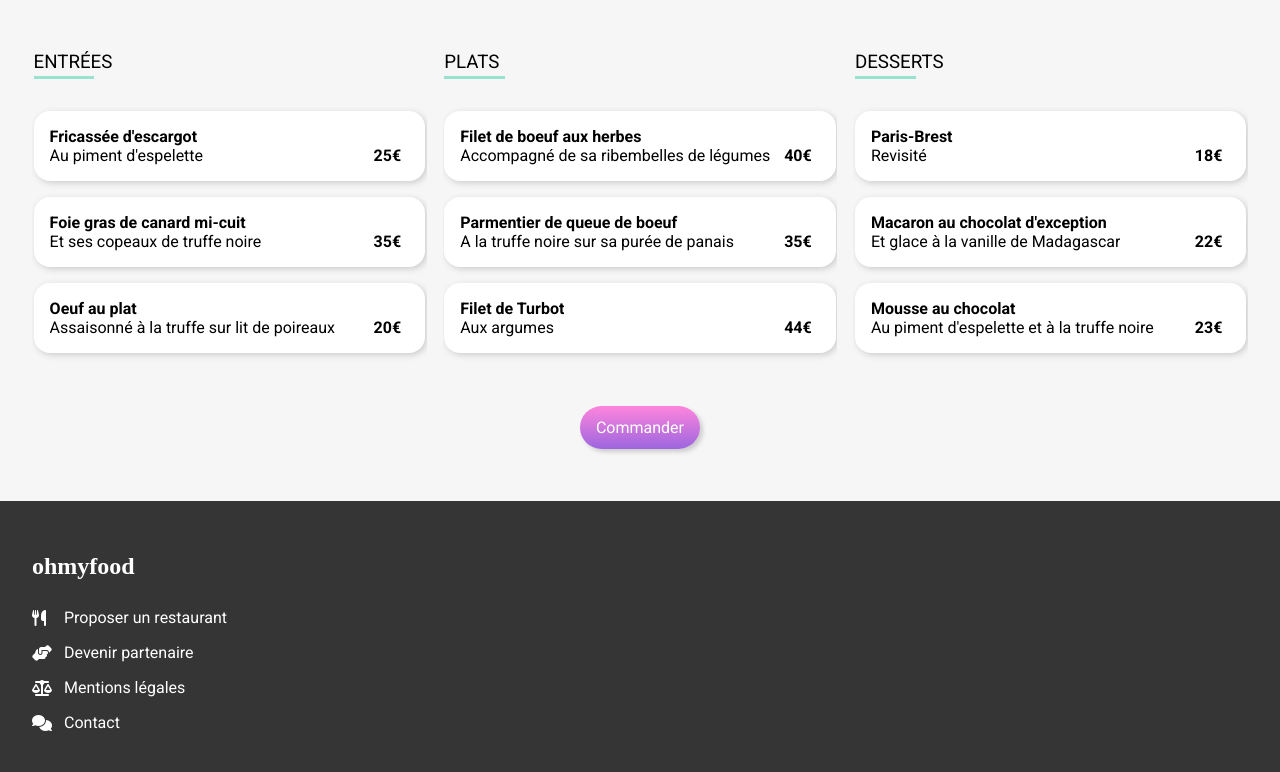
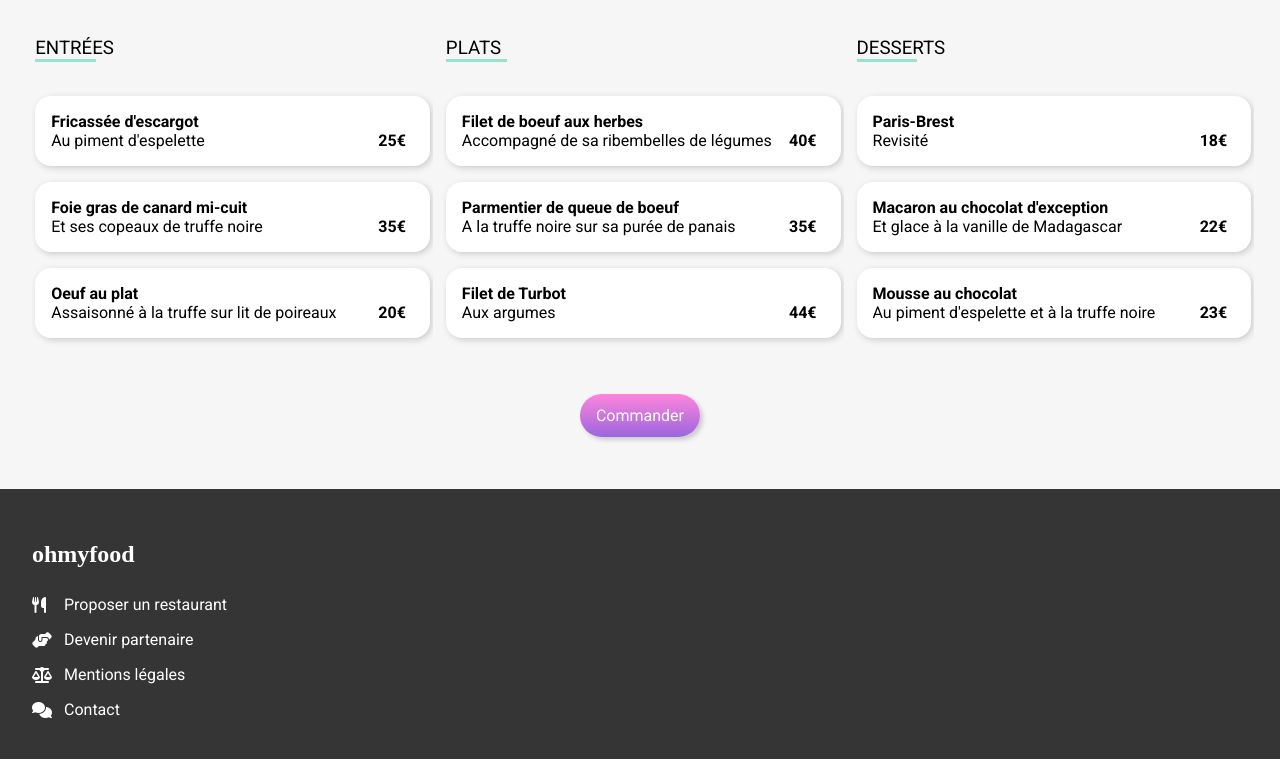
Before and after one commit to SAEZITO/SaezAlexandre_3_06052021, a plain HTML site: page a-la-francaise.html in a window 1280 px wide. Shown: the part 557-1329 px from the top of the page. Drawn offline with Linux system fonts and the light colour scheme; a web font is replaced by a local one.

Commit message:
Modification du code html et css de base

```diff
--- a/a-la-francaise.html
+++ b/a-la-francaise.html
@@ -25,13 +25,14 @@
                 <i class="fas fa-heart flatbg"></i>
             </div>
         </div>
+
+
+
         <div class="gridcontent">
             <div class="column entrees">
-                <h3 class="titlecontent">
-                    ENTRÉES
-                </h3>
-                <div class="bottomtitle"></div>
-                <a class="menu">
+                <h3 class="titlecontent">ENTRÉES</h3>
+
+                <div class="menu">
                     <div class="descript">
                         <div>
                             <h4>Fricassée d'escargot</h4>
@@ -44,9 +45,9 @@
                     <div class="selectmenu">
                         <i class="fas fa-check"></i>
                     </div>
-                </a>
+                </div>
 
-                <a class="menu">
+                <div class="menu">
                     <div class="descript">
                         <div>
                             <h4>Foie gras de canard mi-cuit</h4>
@@ -59,9 +60,9 @@
                     <div class="selectmenu">
                         <i class="fas fa-check"></i>
                     </div>
-                </a>
+                </div>
 
-                <a class="menu">
+                <div class="menu">
                     <div class="descript">
                             <div>
                                 <h4>Oeuf au plat</h4>
@@ -75,15 +76,14 @@
                             <i class="fas fa-check"></i>
                         </div>
 
-                </a>
+                </div>
             </div>
 
             <div class="column plats">
                 <h3 class="titlecontent">
                     PLATS
                 </h3>
-                <div class="bottomtitle"></div>
-                <a class="menu">
+                <div class="menu">
                     <div class="descript">
                         <div>
                             <h4>Filet de boeuf aux herbes</h4>
@@ -96,9 +96,9 @@
                     <div class="selectmenu">
                         <i class="fas fa-check"></i>
                     </div>
-                </a>
+                </div>
 
-                <a class="menu">
+                <div class="menu">
                     <div class="descript">
                         <div>
                             <h4>Parmentier de queue de boeuf</h4>
@@ -111,9 +111,9 @@
                     <div class="selectmenu">
                         <i class="fas fa-check"></i>
                     </div>
-                </a>
+                </div>
 
-                <a class="menu">
+                <div class="menu">
                     <div class="descript">
                         <div>
                             <h4>Filet de Turbot</h4>
@@ -126,15 +126,14 @@
                     <div class="selectmenu">
                         <i class="fas fa-check"></i>
                     </div>
-                </a>
+                </div>
             </div>
 
             <div class="column desserts">
                 <h3 class="titlecontent">
                     DESSERTS
                 </h3>
-                <div class="bottomtitle"></div>
-                <a class="menu">
+                <div class="menu">
                     <div class="descript">
                         <div>
                             <h4>Paris-Brest</h4>
@@ -147,9 +146,9 @@
                     <div class="selectmenu">
                         <i class="fas fa-check"></i>
                     </div>
-                </a>
+                </div>
 
-                <a class="menu">
+                <div class="menu">
                     <div class="descript">
                         <div>
                             <h4>Macaron au chocolat d'exception</h4>
@@ -162,9 +161,9 @@
                     <div class="selectmenu">
                         <i class="fas fa-check"></i>
                     </div>
-                </a>
+                </div>
 
-                <a class="menu">
+                <div class="menu">
                     <div class="descript">
                         <div>
                             <h4>Mousse au chocolat</h4>
@@ -177,7 +176,7 @@
                     <div class="selectmenu">
                         <i class="fas fa-check"></i>
                     </div>
-                </a>
+                </div>
             </div>
         </div>
         <div class="command">
@@ -185,30 +184,31 @@
         </div>
     </section>
 
-            <footer>
-                <div class="footercontent">
-                    <h2 class="footlogo">ohmyfood</h2>
+         <footer>
+                  <h2 class="footlogo">ohmyfood</h2>
+
+                    <div class="contentlink">
                     <a class="footlink" href="#">
-                        <span class="contentlink">
                             <i class="fa-utensils fas footer_icon"></i><p>Proposer un restaurant</p>
-                        </span>
                     </a>
+                    </div>
+                    <div class="contentlink">
                     <a class="footlink" href="#">
-                        <span class="contentlink">
                             <i class="fa-hands-helping fas footer_icon"></i><p>Devenir partenaire</p>
-                        </span>
                     </a>
+                    </div>
+                    <div class="contentlink">
                     <a class="footlink" href="#">
-                        <span class="contentlink">
                             <i class="fa-balance-scale fas footer_icon"></i><p>Mentions légales</p>
-                        </span>
                     </a>
+                    </div>
+                    <div class="contentlink">
                     <a class="footlink" href="mailto:contact@ohmyfood.com">
-                        <span class="contentlink">
                             <i class="fa-comments fas footer_icon"></i><p>Contact</p>
-                        </span>
                     </a>
-                </div>
-            </footer>
+
+                    </div>
+        </footer>
+
 </body>
 </html>
--- a/restaurants.css
+++ b/restaurants.css
@@ -111,15 +111,12 @@ section
 .column
 {
     overflow: hidden;
-    max-width: 100%;
-    padding: 0.1rem;
+    width: 100%;
+    padding: 0.2rem;
 }
 .titlecontent
 {
     font-weight: 400;
-}
-.bottomtitle
-{
     border-bottom: 3px solid #99E2D0;
     width: 3.80rem;
     position: relative;
@@ -182,15 +179,15 @@ section
 
 .entrees
 {
-    animation: apparition 1s;
+    animation: apparition 1.5s;
 }
 .plats
 {
-    animation: apparition 2s;
+    animation: apparition 3s;
 }
 .desserts
 {
-    animation: apparition 3s;
+    animation: apparition 5s;
 }
 @keyframes apparition
 {
@@ -261,39 +258,39 @@ section
     box-shadow: 3px 3px 4px #cccccc;
     background-image: linear-gradient(0deg,rgba(147,86,220,.9),rgba(255,121,218,.9));
 }
+
+
 footer
 {
     background-color: #353535;
     margin: auto;
     padding: 2rem;
 }
+footer p
+{
+    margin: 0.5rem;
+}
+footer a:link
+{
+    color: white;
+}
+
 .footlogo
 {
     font-family: 'Shrikhand';
     color: white;
 }
-footer p
-{
-    margin: 0.5rem;
-}
-.contentlink
+.footlink
 {
     display: flex;
     align-items: center;
-}
-.footlink
-{
     color: white;
 }
 .footer_icon
 {
     width: 1.5rem;
 }
-.footercontent
-{
-    max-width: 80rem;
-    margin: auto;
-}
+
 
 
 
--- a/style.css
+++ b/style.css
@@ -47,11 +47,11 @@ nav
     padding: 1rem;
     align-self: center;
     opacity: 0.6;
+    position: relative;
+    left: 1rem;
 }
 .iconposition
 {
-    position: relative;
-    left: 20px;
 }
 .iconsearch
 {
@@ -63,17 +63,20 @@ nav
 .textposition
 {
     border: none;
-    padding: 0;
 }
 input::placeholder
 {
     font-family: "Roboto", Arial, Verdana, sans-serif;
     font-weight: bold;
-    text-align: center;
     margin: 0;
+    padding: 0;
     color: black;
     opacity: 1;
     background-color: #F3F3F3;
+}
+input::focus-visible
+{
+    border-color: green;
 }
 .fas
 {
@@ -130,7 +133,7 @@ input::placeholder
     margin: 0.5rem;
     display: flex;
     align-items: center;
-    min-width: calc(100% - 2rem);
+    width: calc(100% - 2rem);
 }
 .fonctcontent:hover
 {
@@ -174,6 +177,7 @@ input::placeholder
     display: flex;
     flex-wrap: wrap;
     justify-content: center;
+    width: 100%;
 }
 .resto
 {
@@ -181,6 +185,11 @@ input::placeholder
     flex-direction: column;
     justify-content: center;
     align-items: center;
+}
+.resto a
+{
+    display: flex;
+    width: 100%;
 }
 
 .card
@@ -252,29 +261,30 @@ img
 {
     color: #99E2D0;
 }
-.like>i
-{
-    font-size: 2rem;
-    position: absolute;
-    top: 1.5rem;
-    right: 1rem;
-}
 .like>span>i
 {
     font-size: 2rem;
     position: absolute;
     top: 1rem;
 }
+.fa-stack
+{
+}
+.fa-stack:nthchild(2)
+{
+    display: none;
+}
 .flatbg
 {
     opacity: 0;
-    transition-duration: 500ms;
+    transition-duration: 200ms;
 }
 .flat
 {
     transition-duration: 500ms;
 }
-.like:hover>.flat
+
+.fa-stack:active>.flat
 {
     background: -webkit-gradient(linear, left top, left bottom, from(#9356DC), to(#FF79DA));
     -webkit-background-clip: text;
@@ -282,25 +292,7 @@ img
     transition-duration: 500ms;
     transform: scale(1.20)
 }
-.like:hover>.flatbg
-{
-    display: block;
-    opacity: 1;
-    background: -webkit-gradient(linear, left top, left bottom, from(#9356DC), to(#FF79DA));
-    -webkit-background-clip: text;
-    -webkit-text-fill-color: transparent;
-    transform: scale(1.20);
-    transition-duration: 500ms;
-}
-.fa-stack:hover>.flat
-{
-    background: -webkit-gradient(linear, left top, left bottom, from(#9356DC), to(#FF79DA));
-    -webkit-background-clip: text;
-    -webkit-text-fill-color: transparent;
-    transition-duration: 500ms;
-    transform: scale(1.20)
-}
-.fa-stack:hover>.flatbg
+.fa-stack:active>.flatbg
 {
     display: block;
     opacity: 1;
@@ -311,27 +303,11 @@ img
     transition-duration: 500ms;
     top: 1rem;
 }
-.fa-stack
-{
-}
-.fa-stack:nthchild(2)
-{
-    display: none;
-}
 
 h3
 {
     margin: 0.5rem 0;
     font-size: 1.2rem;
-}
-
-.resto>a
-
-{
-    display: flex;
-    flex-direction: column;
-    border-radius: 1rem;
-    box-shadow: 3px 3px 10px #CCCCCC;
 }
 
 
@@ -341,46 +317,137 @@ footer
     margin: auto;
     padding: 2rem;
 }
+footer p
+{
+    margin: 0.5rem;
+}
+footer a:link
+{
+    color: white;
+}
 .footlogo
 {
     font-family: 'Shrikhand';
     color: white;
 }
-footer p
-{
-    margin: 0.5rem;
-}
-.contentlink
+.footlink
 {
     display: flex;
     align-items: center;
-}
-.footlink
-{
     color: white;
 }
 .footer_icon
 {
     width: 1.5rem;
 }
-.footercontent
-{
-    max-width: 80rem;
-    margin: auto;
-}
-footer a:link
-{
-    color: white;
+
+
+
+
+
+
+/*essaie d'animation*/
+.loader {
+  border: 16px solid #f3f3f3; /* Light grey */
+  border-top: 16px solid #3498db; /* Blue */
+  border-radius: 50%;
+  width: 120px;
+  height: 120px;
+  animation: spin 2s linear infinite;
 }
 
-/*----------reponsive tablette--------*/
+@keyframes spin {
+  0% { transform: rotate(0deg); }
+  100% { transform: rotate(360deg); }
+}
+.load {
+    position: fixed;
+    z-index: 2;
+    top: 0px;
+    right: 0px;
+    bottom: 0px;
+    left: 0px;
+    width: 100%;
+    height: 100%;
+    background: $light-grey;
+    @include flexbox(column, center, center, unset);
+    animation: fadeout 3s forwards;
+    &__food {
+        width: 180px;
+        animation: cloche 1200ms ease-in-out alternate infinite;
+        position: relative;
+    }
+    &__spinner {
+        width: 30px;
+        height: 30px;
+        margin: 50px;
+        background-color: lighten($color-tertiary,10%);
+        border: $color-primary solid 3px;
+        border-radius: 50%;
+        animation: spin 1200ms cubic-bezier(.4,0,.08,1) infinite;
+        border-color: $color-primary transparent $color-secondary transparent;
+    }
+
+}
+
+@keyframes spin {
+    0% {
+      transform: rotate(0deg);
+    }
+    100% {
+      transform: rotate(360deg);
+    }
+  }
+
+@keyframes fadeout {
+   80% {
+        opacity: 1;
+    }
+    100% {
+        opacity: 0;
+        visibility: hidden;
+    }
+}
+
+@keyframes cloche {
+    0% {
+        transform: translateY(0);
+    }
+    100% {
+        transform: translateY(15px);
+    }
+}
+
+/*----------reponsive tablette & desktop--------*/
 
 @media all and (min-width: 874px)
 
 {
 
-h3
+.searchbar
 {
+    padding: 2rem;
 }
-
+.fonctcontent
+{
+    width: calc(33% - 3rem);
 }
+.fonct
+{
+    margin-top: 2rem;
+}
+.card
+{
+    width: calc(40% - 2rem);
+    height: 50%;
+    margin: 1rem;
+}
+.cardimg
+{
+    height: 15rem;
+}
+section>h2
+{
+    text-align: center;
+}
+}
```
Also changed, not shown: footer.html (deleted, +0 -26 lines), index.html (+33 -23 lines), la-note-enchantee.html (+12 -17 lines), la-palette-du-gout.html (+18 -23 lines), le-delice-des-sens.html (+12 -17 lines), images/food.svg (added).
